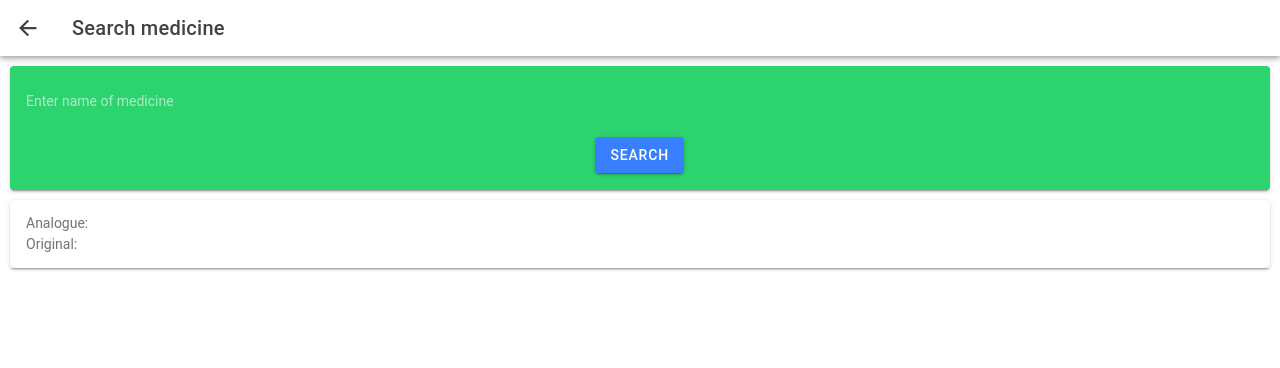
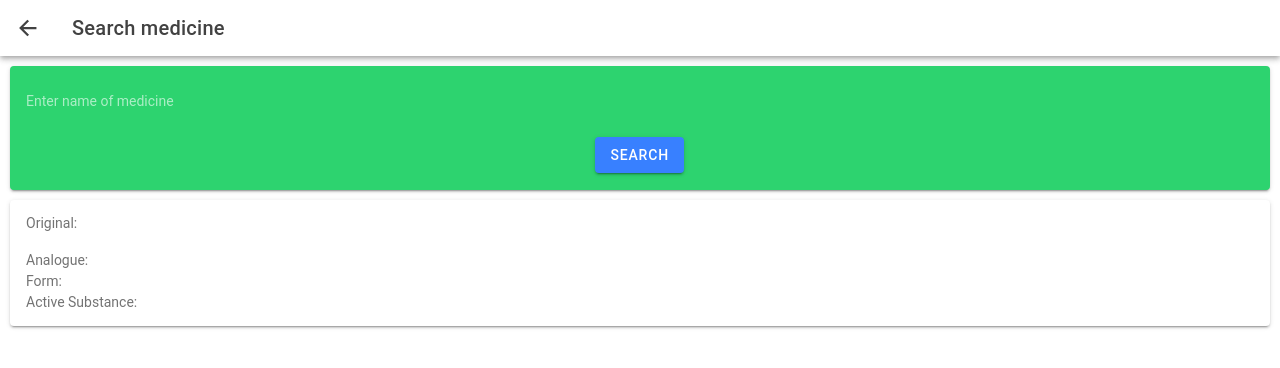
Before and after one commit to b33tle-k1ddie/InterHealth, a React (Vite) app: page /search in a window 1280 px wide. Shown: the top 368 px of the page. Built offline with nearby package versions, Linux system fonts and the light colour scheme.

Commit message:
VERY GOOD WORKING

```diff
--- a/src/pages/Search-page.tsx
+++ b/src/pages/Search-page.tsx
@@ -6,6 +6,8 @@ import { fetchTablet } from '../components/API';
 const SearchPage: React.FC = () => {
   const [res, setRes] = useState<string | null>(null);
   const [tablet, setTablet] = useState<string>('');
+  const [form, setForm] = useState<string | null>(null);
+  const [actSub, setActSub] = useState<string | null>(null);
 
   const CheckInput = async () => {
     if (tablet === '') {
@@ -20,7 +22,12 @@ const SearchPage: React.FC = () => {
         const value = JSON.parse(t);
         const value1 = window.localStorage.getItem('Key2');
         const newRes = `${value[0]?.['analogue_' + value1]}`;
+        const formValue = value[2].form;
+        const actSubValue = value[2].act_sub;
+
         setRes(newRes);
+        setForm(formValue);
+        setActSub(actSubValue);
       }, 500);
     }
   };
@@ -65,8 +72,11 @@ const SearchPage: React.FC = () => {
 
         <IonCard>
           <IonCardContent>
+          <div>Original: {tablet}</div>
+          <hr style={{ borderTop: '1px solid white' }}/>
             <div>Analogue: {res}</div>
-            <div>Original: {tablet}</div>
+            <div>Form: {form}</div>
+            <div>Active Substance: {actSub}</div>
           </IonCardContent>
         </IonCard>
 
```
Also changed, not shown: 1 other file (tests, documents, lock files or other folders).
